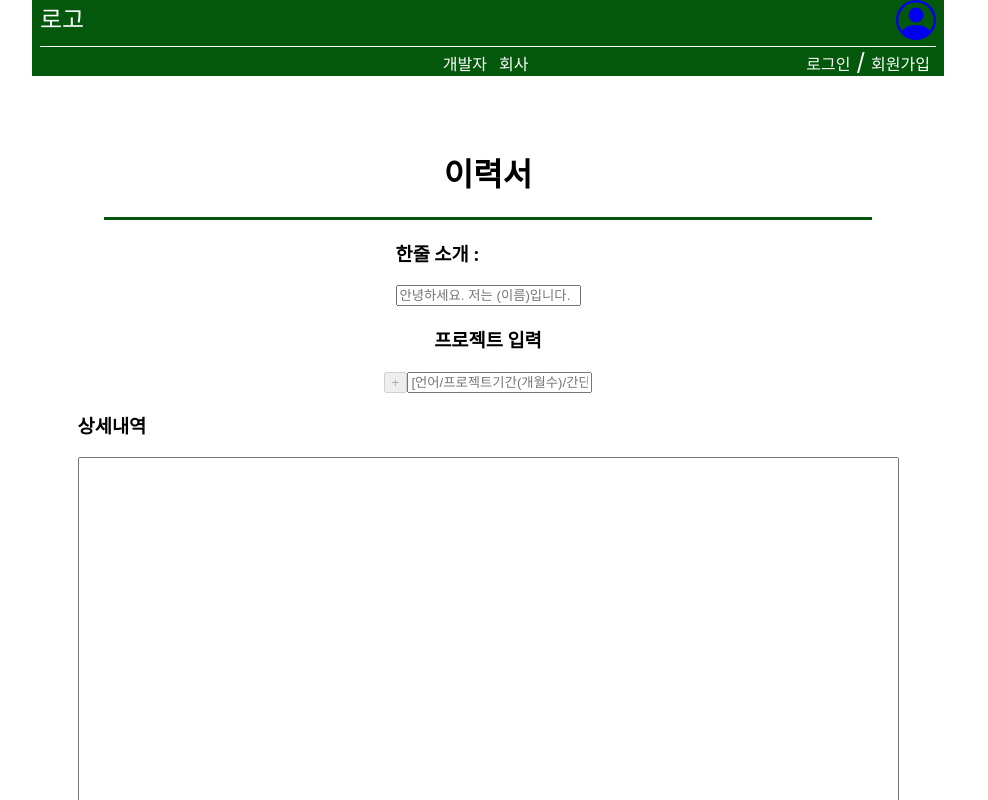
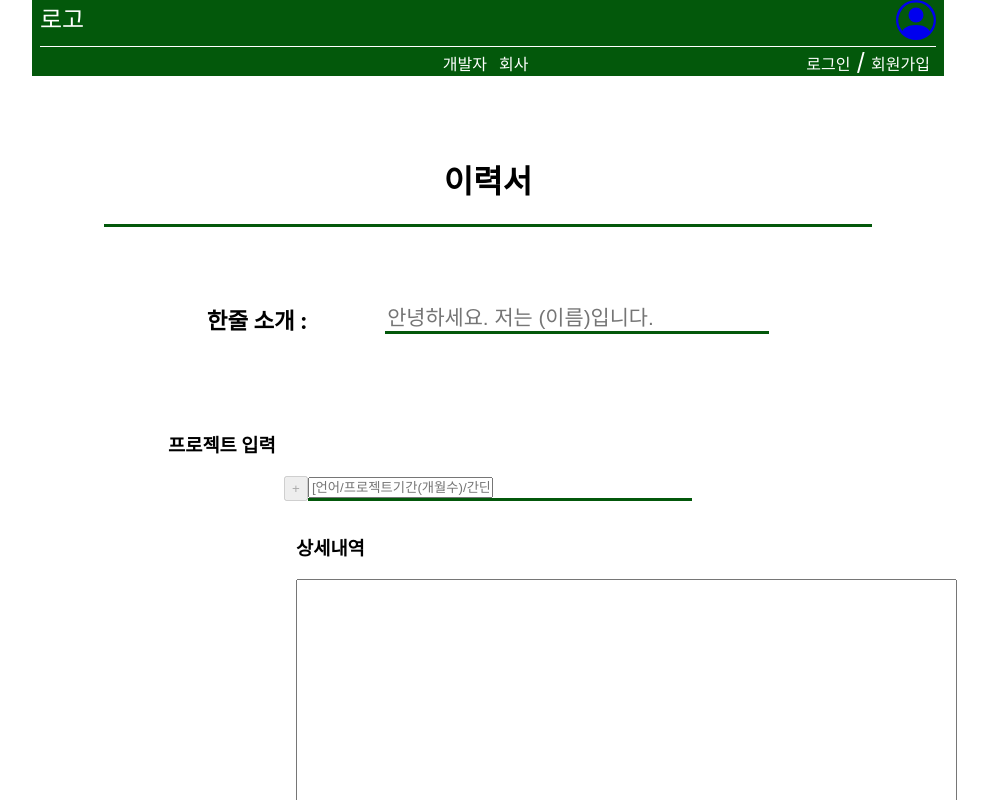
Before and after one commit to CCT-FP/Front_end, a React (Create React App) app in the folder cct_fe/: page /resume/writeresume in a window 1280 px wide. Shown: the top 800 px of the page, without its empty margins (152-1140 px from the left). Built offline with nearby package versions, Linux system fonts and the light colour scheme.

Commit message:
glaemfek!

```diff
--- a/cct_fe/package.json
+++ b/cct_fe/package.json
@@ -8,6 +8,7 @@
     "@testing-library/user-event": "^13.5.0",
     "axios": "^1.5.0",
     "react": "^18.2.0",
+    "react-cookie": "^6.1.1",
     "react-dom": "^18.2.0",
     "react-icons": "^4.11.0",
     "react-modal": "^3.16.1",
--- a/cct_fe/src/components/FreelancerUser.js
+++ b/cct_fe/src/components/FreelancerUser.js
@@ -9,10 +9,13 @@ export default function FreelancerUser(){
     const [userId, setUserId] = useState('')
     const [userPw, setUserPw] = useState('')
     const [userName, setUserName] = useState('')
-    const [userPwchk, setUserPwchk] = useState('')
     const [userEmail, setUserEamil] = useState('')
     const [userPhone, setUserPhone] = useState('')
     const [userBirth, setUserBirth] = useState('')
+
+    const [IdCheck, setIdCheck] = useState()
+    const [userPwchk, setUserPwchk] = useState()
+    const [EmailCheck, setEmailCheck] = useState()
     const UserInfo = {}
     const navigate = useNavigate()
 
@@ -29,7 +32,11 @@ export default function FreelancerUser(){
         setUserPw(e.target.value)
     }
     const InputPwchk = e => {
-        setUserPwchk(e.target.value)
+        if(e.target.value === userPw){
+            setUserPwchk(true)
+        }else{
+            setUserPwchk(false)
+        }
     }
     const InputEmail = e => {
         setUserEamil(e.target.value)
@@ -39,6 +46,36 @@ export default function FreelancerUser(){
     }
     const InputBirth = e => {
         setUserBirth(e.target.value)
+    }
+    const CheckId = e => {
+        axios({
+            method : 'post',
+            url : '//localhost:8080/user/idcheck',
+            data: userId
+        })
+        .then(res => {
+            console.log(res.data)
+            // setIdCheck(res.data.idcheck)
+        })
+        .catch(err => {
+            console.log(err)
+            // setIdCheck()
+        })
+    }
+    const CheckEmail = e => {
+        axios({
+            method : 'post',
+            url : '//localhost:8080/user/idcheck',
+            data: userEmail
+        })
+        .then(res => {
+            console.log(res.data)
+            // setEmailCheck(res.data.idcheck)
+        })
+        .catch(err => {
+            console.log(err)
+            // setEmailCheck()
+        })
     }
     const JoinComplete = e => {
         e.preventDefault()
@@ -87,7 +124,7 @@ export default function FreelancerUser(){
                         <div className="joinform-joinbody__joinbox">
                                 <label className="joinform-joinbody__joinbox--label">회원 아이디</label>
                             <div className="joinform-joinbody__joinbox--box">
-                                <input type='text' className="inputuserinfo joinform-joinbody__joinbox--userinfoId" placeholder="아이디를 입력하세요." onChange={InputId}/>
+                                <input type='text' className="inputuserinfo joinform-joinbody__joinbox--userinfoId" placeholder="아이디를 입력하세요." onChange={InputId} onBlur={CheckId}/>
                             </div>
                         </div>
                         <div className="joinform-joinbody__joinbox">
@@ -99,13 +136,13 @@ export default function FreelancerUser(){
                         <div className="joinform-joinbody__joinbox">
                             <label className="joinform-joinbody__joinbox--label">비밀번호 확인</label>
                             <div className="joinform-joinbody__joinbox--box">
-                                <input type='text' className="inputuserinfo joinform-joinbody__joinbox--userinfoPwchk" placeholder="비밀번호를 다시 입력해주세요." onChange={InputPwchk}/>
+                                <input type='text' className="inputuserinfo joinform-joinbody__joinbox--userinfoPwchk" placeholder="비밀번호를 다시 입력해주세요." onBlur={InputPwchk}/>
                             </div>
                         </div>
                         <div className="joinform-joinbody__joinbox">
                             <label className="joinform-joinbody__joinbox--label">이메일</label>
                             <div className="joinform-joinbody__joinbox--box">
-                                <input type='email' className="inputuserinfo joinform-joinbody__joinbox--userinfoEmail" placeholder="이메일을 입력하세요." onChange={InputEmail}/>
+                                <input type='email' className="inputuserinfo joinform-joinbody__joinbox--userinfoEmail" placeholder="이메일을 입력하세요." onChange={InputEmail} onBlur={CheckEmail}/>
                             </div>
                         </div>
                         <div className="joinform-joinbody__joinbox">
--- a/cct_fe/src/css/WriteResume.css
+++ b/cct_fe/src/css/WriteResume.css
@@ -3,6 +3,8 @@
     display: flex;
     flex-direction: column;
     align-items: center;
+    height: 120vh;
+    justify-content: space-around;
 }
 .WriteResume-titlebox{
     width: 60vw;
@@ -11,3 +13,40 @@
     justify-content: center;
     align-items: center;
 }
+.WriteResume-introbox{
+    margin: 5vh;
+    display: flex;
+    align-items: center;
+    font-size: 1.2rem;
+    width: 50vw;
+    justify-content: space-around;
+}
+.WriteResume-introbox__inputbox{
+    width: 30vw;
+    height: auto;
+    border-bottom: 3px solid #03580B;
+}
+.WriteResume-introbox__inputintro{
+    font-size: 1.3rem;
+    width: 30vw;
+    border: none;
+    &:focus{
+        outline: none;
+    }
+}
+.WriteResume-project{
+    width: 50vw;
+}
+.WriteResume-projectbox{
+    width: 50vw;
+    display: flex;
+    flex-direction: column;
+    align-items: center;
+}
+.WriteReume-projectbox__box{
+    display: flex;
+}
+.WriteResume-introbox__inputbox{
+    height: auto;
+    width: 30vw;
+}
--- a/cct_fe/src/pages/Agreepage.js
+++ b/cct_fe/src/pages/Agreepage.js
@@ -18,7 +18,6 @@ export default function Agreepage(){
 
     const onAllcheck = e => {
         if(isAllChecked === nochecked){
-            console.log(1)
             setIsAllChecked(checked)
             setIsChecked1(checked)
             setIsChecked2(checked)
--- a/cct_fe/src/pages/WriteResume.js
+++ b/cct_fe/src/pages/WriteResume.js
@@ -83,9 +83,12 @@ export default function WriteResume(){
             </div>
             <div className="WriteResume-introbox">
                 <h3 className="WriteResume-introbox__introlabel">한줄 소개 : </h3>
-                <input type="text" className="WriteResume-introbox__inputintro" placeholder="안녕하세요. 저는 (이름)입니다." onChange={Inputintro} />
+                <div className="WriteResume-introbox__inputbox">
+                    <input type="text" className="WriteResume-introbox__inputintro" placeholder="안녕하세요. 저는 (이름)입니다." onChange={Inputintro} maxLength={24}/>
+                </div>
             </div>
-            <h3 className="WriteResume-introbox__projectlabel">프로젝트 입력</h3>
+            <div className="WriteResume-project">
+            <h3 className="WriteResume-projectlabel">프로젝트 입력</h3>
             {
                 Allproject.map((item, index) => {
                     return(
@@ -98,13 +101,20 @@ export default function WriteResume(){
                     )
                 })
             }
-            <div className="WriteResume-projectbox">
-                <button type="button" className="addprojectbtn" disabled={disabled} onClick={Addproject}>+</button>
-                <input type="text" className="WriteResume-projectbox__inputproject" placeholder="[언어/프로젝트기간(개월수)/간단한 내역]으로 적어주세요" onChange={Inputproject} value={project}/>
+                <div className="WriteResume-projectbox">
+                    <div className="WriteReume-projectbox__box">
+                        <button type="button" className="addprojectbtn" disabled={disabled} onClick={Addproject}>+</button>
+                        <div className="WriteResume-introbox__inputbox">
+                            <input type="text" className="WriteResume-projectbox__inputproject" placeholder="[언어/프로젝트기간(개월수)/간단한 내역]으로 적어주세요" onChange={Inputproject} value={project}/>
+                        </div>
+                    </div>
+                </div>
             </div>
             <div className="WriteResume-projectdetailbox">
                 <h3 className="WriteResume-projectdetilbox__projectdetaillabel">상세내역</h3>
-                <textarea className="WriteResume-projectdetilbox__projectdetaillcontents" onChange={Inputcontents} rows={50} cols={100}></textarea>
+                <div className="WriteResume-introbox__inputbox">
+                    <textarea className="WriteResume-projectdetilbox__projectdetaillcontents" onChange={Inputcontents} rows={30} cols={80}></textarea>
+                </div>
             </div>
             <button disabled={issave} className="WriteResume-saveresume" onClick={SaveResume}>이력서 저장</button>
         </div>
```
Also changed, not shown: 1 other file (tests, documents, lock files or other folders).
